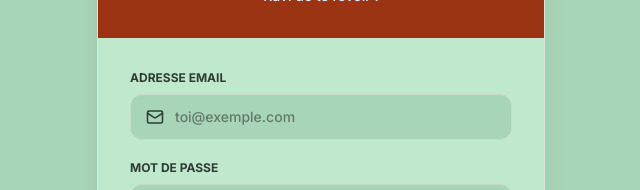
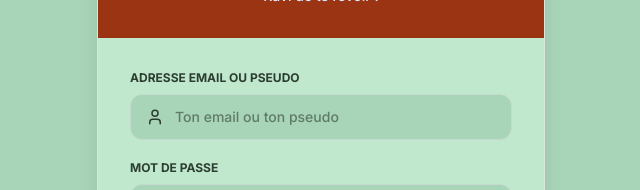
Before and after one commit to Melnar94400/Triplanner, a Next.js app: page /login in a window 1280 px wide. Shown: the part 294-484 px from the top of the page, without its empty margins (319-959 px from the left). Built offline with nearby package versions, Linux system fonts and the light colour scheme; no server answers.

Commit message:
Ajout de la connexion par pseudo ou email

```diff
--- a/src/app/login/page.tsx
+++ b/src/app/login/page.tsx
@@ -3,7 +3,7 @@
 import React, { useState } from 'react'
 import { useRouter, useSearchParams } from 'next/navigation'
 import { supabase } from '../../lib/supabase'
-import { Compass, Loader2, Mail, Lock, User } from 'lucide-react'
+import { Compass, Loader2, Lock, User } from 'lucide-react'
 import { Suspense } from 'react'
 
 function LoginContent() {
@@ -12,7 +12,7 @@ function LoginContent() {
   const returnTo = searchParams.get('returnTo') || '/'
   const [isLogin, setIsLogin] = useState(true)
   const [pseudo, setPseudo] = useState('')
-  const [email, setEmail] = useState('')
+  const [identifier, setIdentifier] = useState('') // Remplacement de 'email' pour accepter email ou pseudo
   const [password, setPassword] = useState('')
   const [loading, setLoading] = useState(false)
   const [error, setError] = useState<string | null>(null)
@@ -24,14 +24,29 @@ function LoginContent() {
 
     try {
       if (isLogin) {
+        let emailToLogin = identifier.trim()
+
+        // Si l'utilisateur n'a pas tapé d'e-mail (pas de '@'), on cherche l'e-mail correspondant au pseudo
+        if (!emailToLogin.includes('@')) {
+          const { data: fetchedEmail, error: rpcError } = await supabase.rpc('get_email_by_username', {
+            p_username: emailToLogin
+          })
+
+          if (rpcError || !fetchedEmail) {
+            throw new Error("Aucun compte trouvé avec ce pseudo ou cet e-mail.")
+          }
+          emailToLogin = fetchedEmail
+        }
+
         const { error: signInError } = await supabase.auth.signInWithPassword({
-          email,
+          email: emailToLogin,
           password,
         })
         if (signInError) throw signInError
-    router.push(returnTo)
-  } else {
+        router.push(returnTo)
+      } else {
         if (!pseudo.trim()) throw new Error("Le pseudo est obligatoire.")
+        if (!identifier.trim()) throw new Error("L'adresse email est obligatoire.")
 
         // Vérifier si le pseudo existe déjà dans la base
         const { data: existingUser } = await supabase
@@ -45,7 +60,7 @@ function LoginContent() {
         }
 
         const { error: signUpError } = await supabase.auth.signUp({
-          email,
+          email: identifier.trim(),
           password,
           options: {
             data: { pseudo: pseudo.trim() } // Envoie le pseudo à Supabase
@@ -55,7 +70,7 @@ function LoginContent() {
         router.push(returnTo)
       }
     } catch (err: any) {
-      setError(err.message === "Invalid login credentials" ? "Email ou mot de passe incorrect." : err.message)
+      setError(err.message === "Invalid login credentials" ? "Identifiant ou mot de passe incorrect." : err.message)
     } finally {
       setLoading(false)
     }
@@ -102,17 +117,19 @@ function LoginContent() {
             )}
 
             <div>
-              <label className="block text-xs font-bold uppercase text-gray-500 mb-2">Adresse Email</label>
+              <label className="block text-xs font-bold uppercase text-gray-500 mb-2">
+                {isLogin ? "Adresse Email ou Pseudo" : "Adresse Email"}
+              </label>
               <div className="relative">
                 <div className="absolute inset-y-0 left-0 pl-4 flex items-center pointer-events-none text-gray-400">
-                  <Mail size={18} />
+                  <User size={18} />
                 </div>
                 <input
-                  type="email"
-                  value={email}
-                  onChange={(e) => setEmail(e.target.value)}
+                  type="text" // Changé de 'email' à 'text' pour accepter les pseudos sans '@' lors du login
+                  value={identifier}
+                  onChange={(e) => setIdentifier(e.target.value)}
                   className="w-full pl-11 pr-4 py-3 bg-gray-50 border border-gray-200 rounded-xl text-sm focus:ring-2 focus:ring-indigo-500 focus:bg-white transition-all outline-none font-medium text-gray-900"
-                  placeholder="toi@exemple.com"
+                  placeholder={isLogin ? "Ton email ou ton pseudo" : "toi@exemple.com"}
                   required
                 />
               </div>
@@ -159,6 +176,7 @@ function LoginContent() {
     </div>
   )
 }
+
 export default function LoginPage() {
   return (
     <Suspense fallback={<div className="min-h-screen flex items-center justify-center">Chargement...</div>}>
--- a/src/app/profile/page.tsx
+++ b/src/app/profile/page.tsx
@@ -103,7 +103,20 @@ export default function ProfilePage() {
       setSaving(false)
     }
     }
+const [newPassword, setNewPassword] = useState('')
 
+const handlePasswordChange = async (e: React.FormEvent) => {
+  e.preventDefault()
+  if (!newPassword.trim()) return
+
+  const { error } = await supabase.auth.updateUser({ password: newPassword })
+  if (error) {
+    alert("Erreur : " + error.message)
+  } else {
+    alert("Mot de passe mis à jour avec succès !")
+    setNewPassword('')
+  }
+}
   // Sauvegarde globale du profil
   const handleSaveProfile = async () => {
     if (!name.trim()) return alert("Le nom est obligatoire")
```
